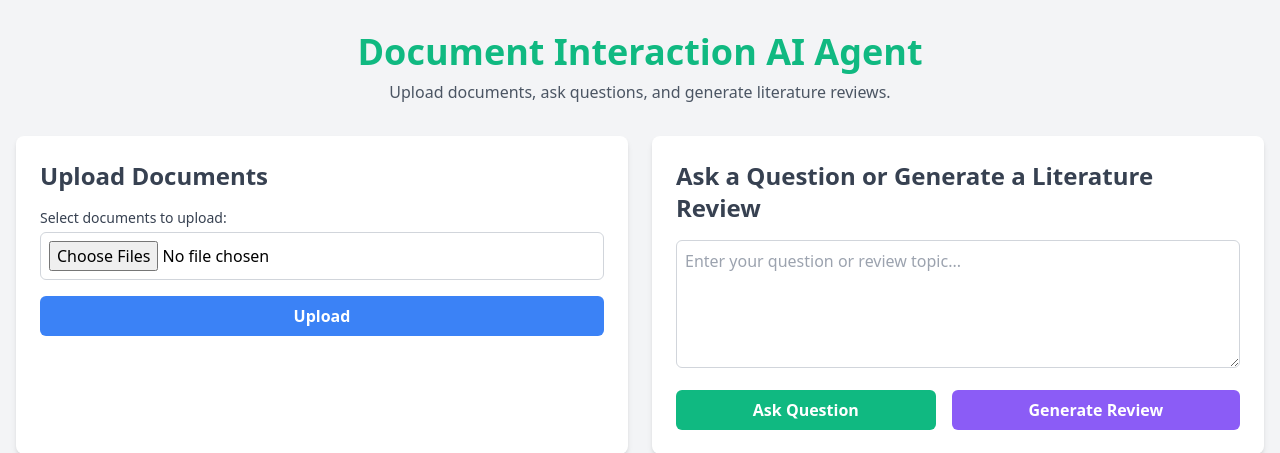
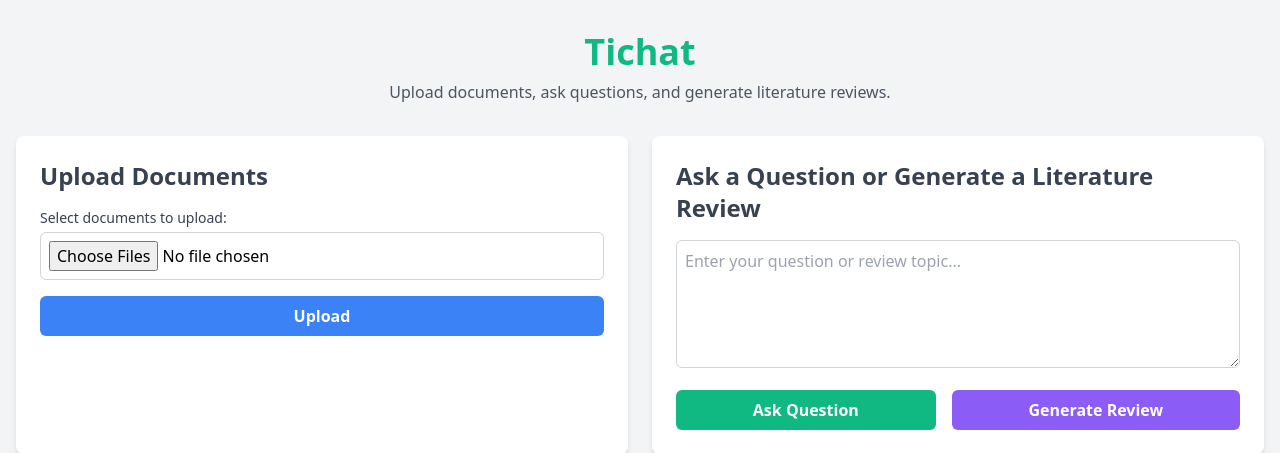
Before and after one commit to JimmyXtesla/Document-interaction-AI-agent, a Flask app: page / in a window 1280 px wide. Shown: the top 453 px of the page. Run offline with Flask 3, Linux system fonts and the light colour scheme.

Commit message:
changed title

```diff
--- a/templates/index.html
+++ b/templates/index.html
@@ -12,7 +12,7 @@
 <body class="bg-gray-100 font-sans antialiased">
     <div class="container mx-auto px-4 py-8">
         <header class="text-center mb-8">
-            <h1 class="text-4xl font-bold text-green-500">Document Interaction AI Agent</h1>
+            <h1 class="text-4xl font-bold text-green-500">Tichat</h1>
             <p class="text-gray-600 mt-2">Upload documents, ask questions, and generate literature reviews.</p>
         </header>
         <main class="grid grid-cols-1 md:grid-cols-2 gap-6">
```
